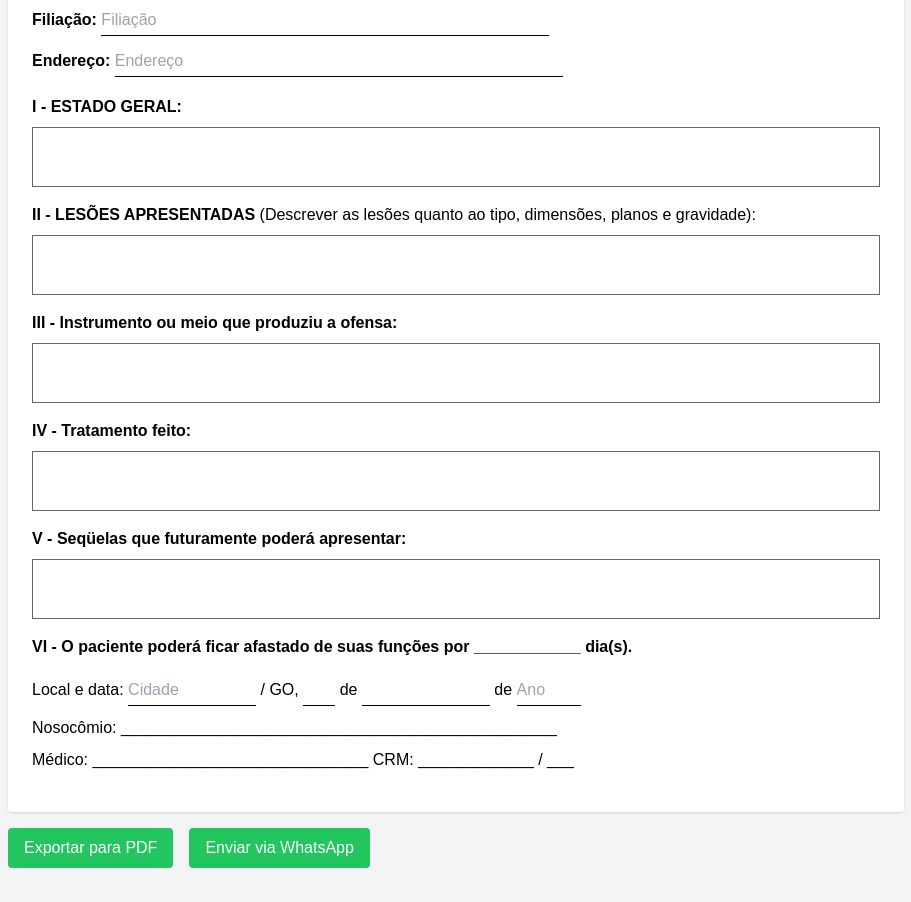
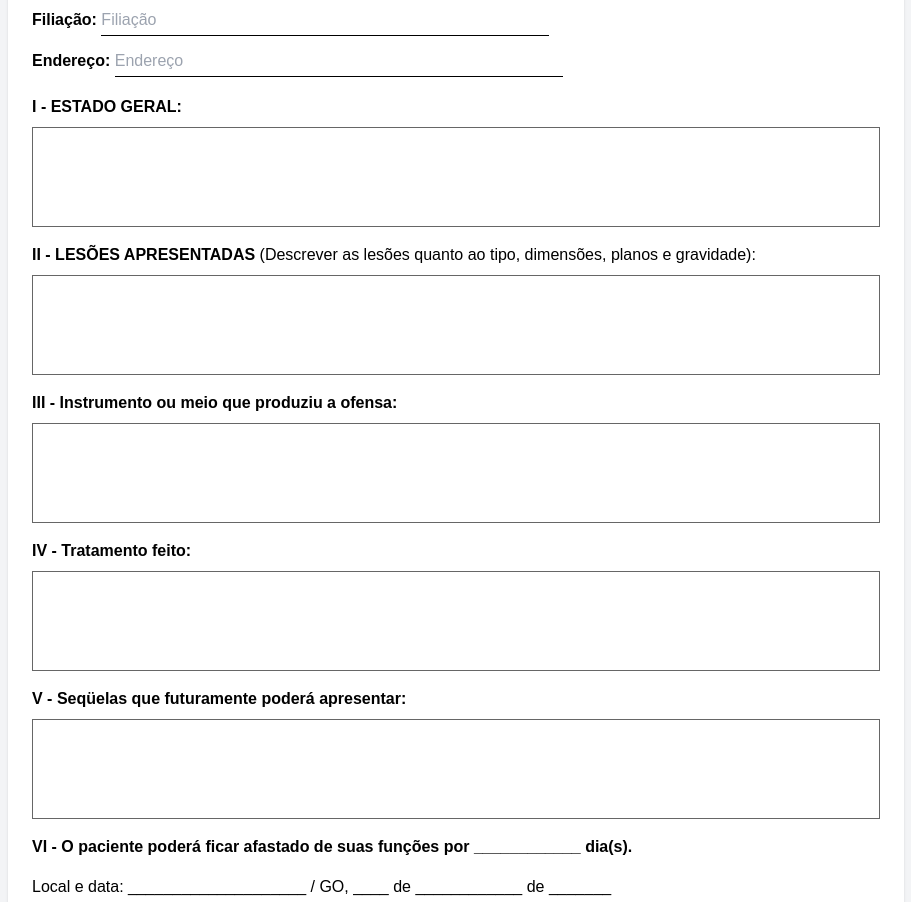
Before and after one commit to Ald3b4r4n/UTILITY-PRO, a plain HTML site: page index.html in a window 1280 px wide. Shown: the part 591-1493 px from the top of the page, without its empty margins (184-1095 px from the left). Drawn offline with nearby package versions, Linux system fonts and the light colour scheme.

Commit message:
+  melhorias

```diff
--- a/index.html
+++ b/index.html
@@ -40,7 +40,7 @@
       .text-area-field {
         border: 1px solid #666;
         width: 100%;
-        min-height: 60px;
+        min-height: 100px; /* Increased height for more writing space */
         margin-top: 5px;
         margin-bottom: 10px;
       }
@@ -168,7 +168,7 @@
         />
       </div>
 
-      <!-- Static fields for manual filling -->
+      <!-- Static fields for manual filling with larger text areas -->
       <div class="mb-4">
         <p class="mb-2"><strong>I - ESTADO GERAL:</strong></p>
         <div class="static-field text-area-field"></div>
@@ -212,19 +212,8 @@
 
       <div class="mb-2">
         <p>
-          Local e data:
-          <input
-            type="text"
-            class="input-field w-32 inline-block"
-            placeholder="Cidade"
-          />
-          / GO, <input type="text" class="input-field w-8 inline-block" /> de
-          <input type="text" class="input-field w-32 inline-block" /> de
-          <input
-            type="text"
-            class="input-field w-16 inline-block"
-            placeholder="Ano"
-          />
+          Local e data: ____________________ / GO, ____ de ____________ de
+          _______
         </p>
       </div>
 
```
